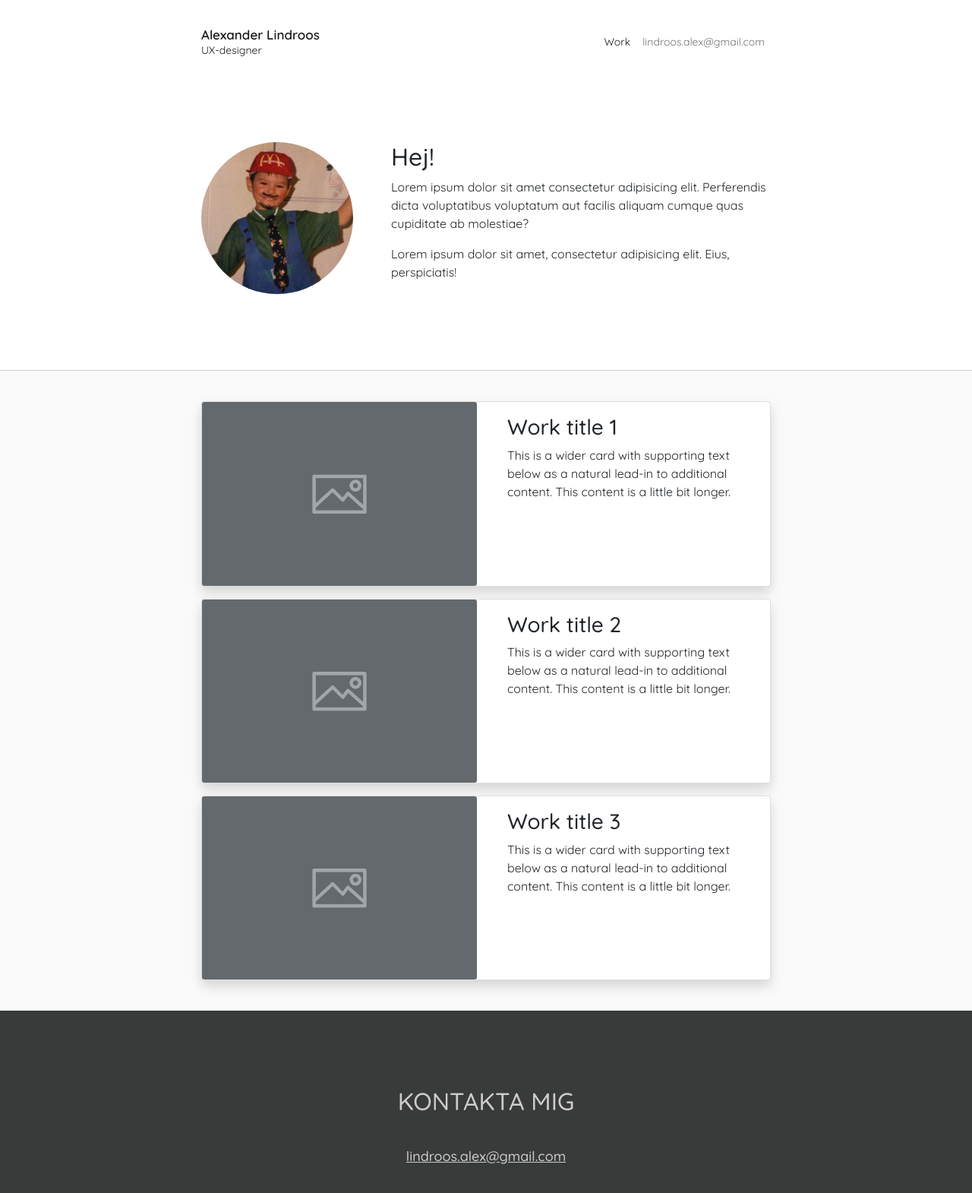
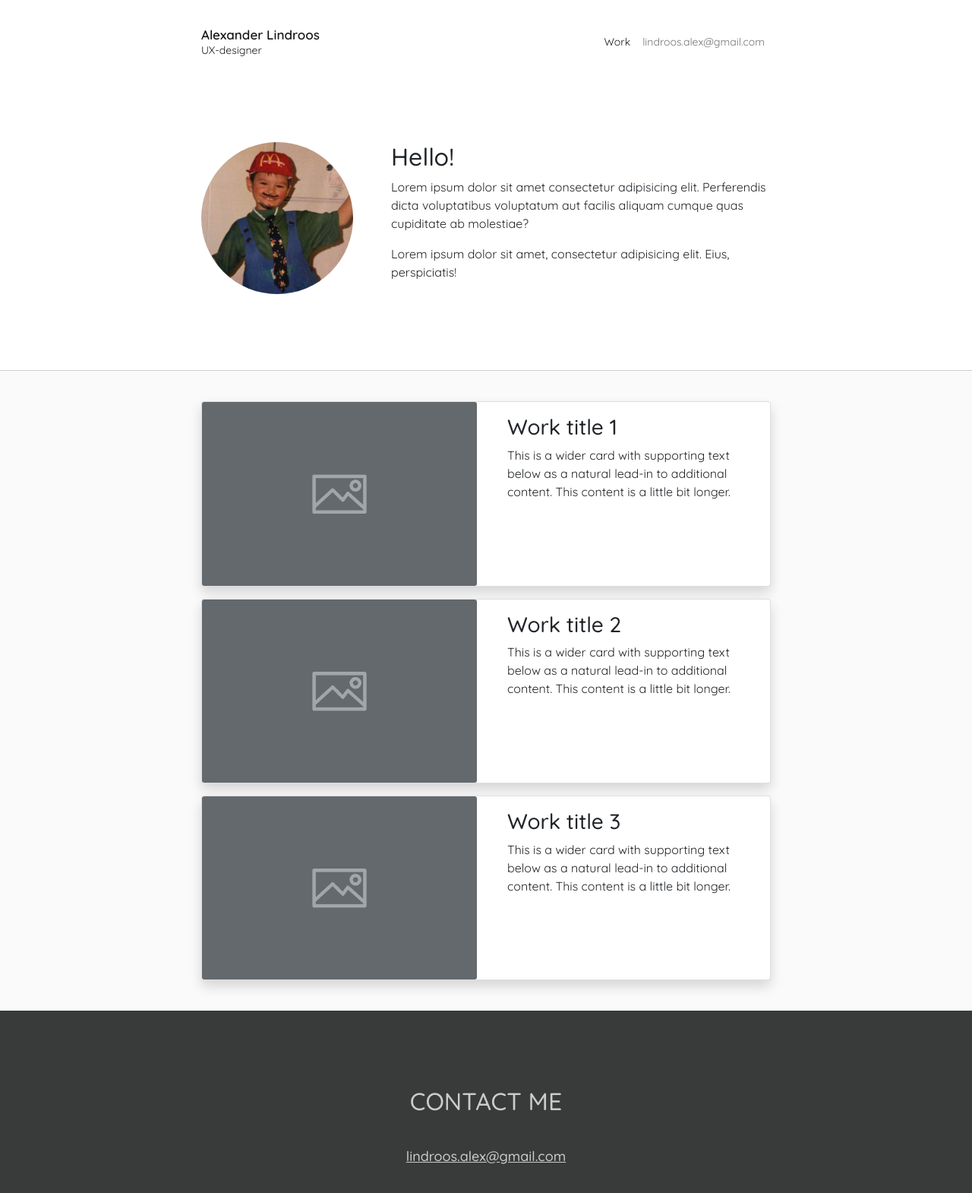
Before and after one commit to alindroos1/portfolio, a plain HTML site: page index.html in a window 1280 px wide. Shown: the whole page at 76% size. Drawn offline with nearby package versions, Linux system fonts and the light colour scheme.

Commit message:
Update index.html

```diff
--- a/index.html
+++ b/index.html
@@ -42,7 +42,7 @@
             <div class="presentation">
                 <img src="img/me.jpg" alt="" class="presentation-img">
                 <div class="">
-                    <h2>Hej!</h2>
+                    <h2>Hello!</h2>
                     <p>Lorem ipsum dolor sit amet consectetur adipisicing elit. Perferendis dicta voluptatibus voluptatum aut facilis aliquam cumque quas cupiditate ab molestiae?</p>
                     <p>Lorem ipsum dolor sit amet, consectetur adipisicing elit. Eius, perspiciatis!
                     </p>
@@ -98,7 +98,7 @@
 
     <footer class="footer">
         <div class="container limited-container">
-            <h2>Kontakta mig</h2><br><a class="mail" href="mailto:lindroos.alex@gmail.com">lindroos.alex@gmail.com</a>
+            <h2>Contact me</h2><br><a class="mail" href="mailto:lindroos.alex@gmail.com">lindroos.alex@gmail.com</a>
         </div>
 
     </footer>
```
